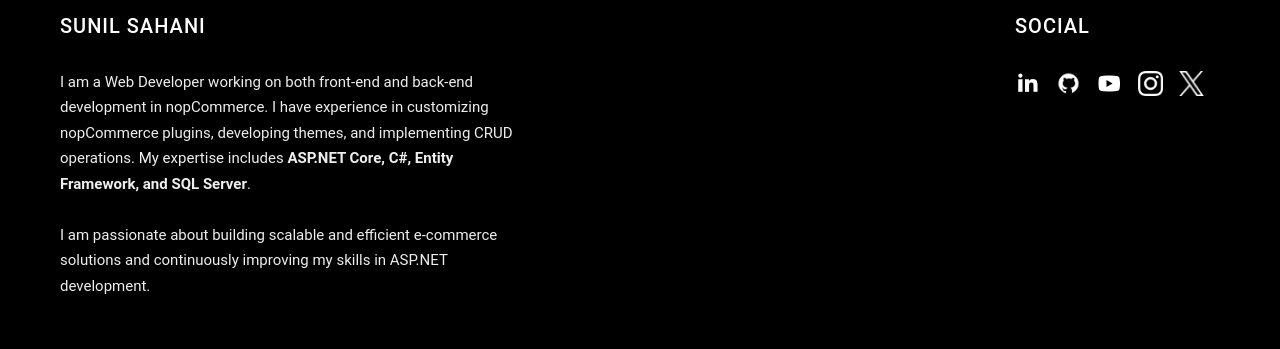
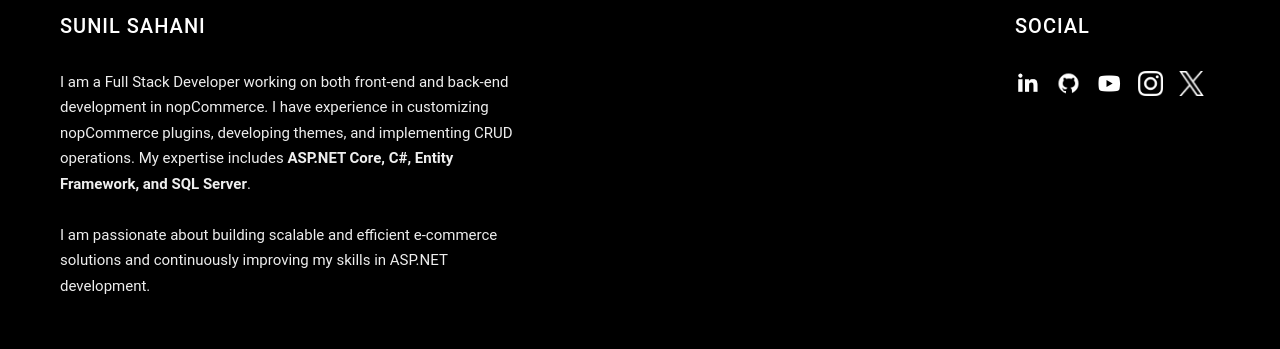
Before and after one commit to Sahani26/portfolio-sunil-react, a React (Create React App) app: page /crud-nopCommercer-4.60 in a window 1280 px wide. Shown: the part 1130-1479 px from the top of the page. Built offline with nearby package versions, Linux system fonts and the light colour scheme; a web font is replaced by a local one.

Commit message:
testing for change

```diff
--- a/src/pages/Footer.js
+++ b/src/pages/Footer.js
@@ -40,7 +40,7 @@ const Footer = () => {
           <div className="main-footer__row main-footer__row-2">
             <h2 className="heading heading-sm text-lt">Sunil Sahani</h2>
             <p className="main-footer__short-desc">
-              I am a Web Developer working on both front-end and back-end development in nopCommerce.
+              I am a Full Stack Developer working on both front-end and back-end development in nopCommerce.
               I have experience in customizing nopCommerce plugins, developing themes, and implementing CRUD operations.
               My expertise includes <strong>ASP.NET Core, C#, Entity Framework, and SQL Server</strong>.
               <br /><br />
```
